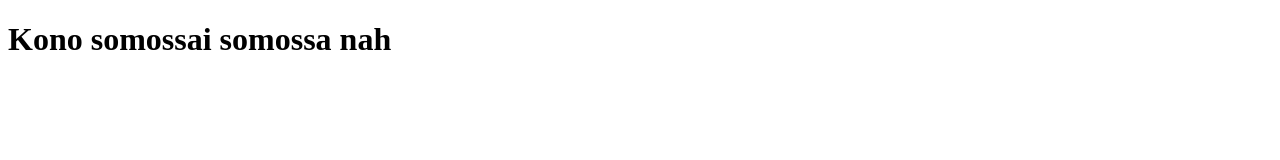
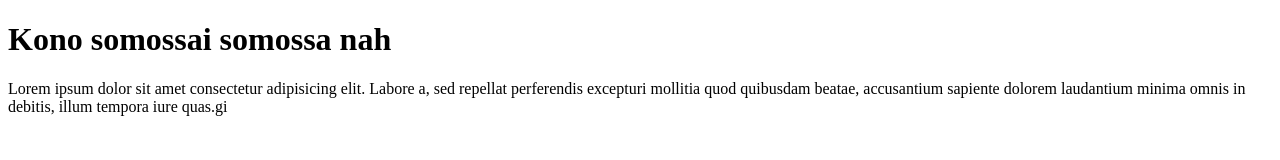
Before and after one commit to AnonymousMridul/problelm-will-never-last, a plain HTML site: page index.html in a window 1280 px wide. Drawn offline with Linux system fonts and the light colour scheme.

Commit message:
Second Commit

```diff
--- a/index.html
+++ b/index.html
@@ -7,5 +7,6 @@
 </head>
 <body>
     <h1>Kono somossai somossa nah</h1>
+    <p>Lorem ipsum dolor sit amet consectetur adipisicing elit. Labore a, sed repellat perferendis excepturi mollitia quod quibusdam beatae, accusantium sapiente dolorem laudantium minima omnis in debitis, illum tempora iure quas.gi</p>
 </body>
 </html>
```
